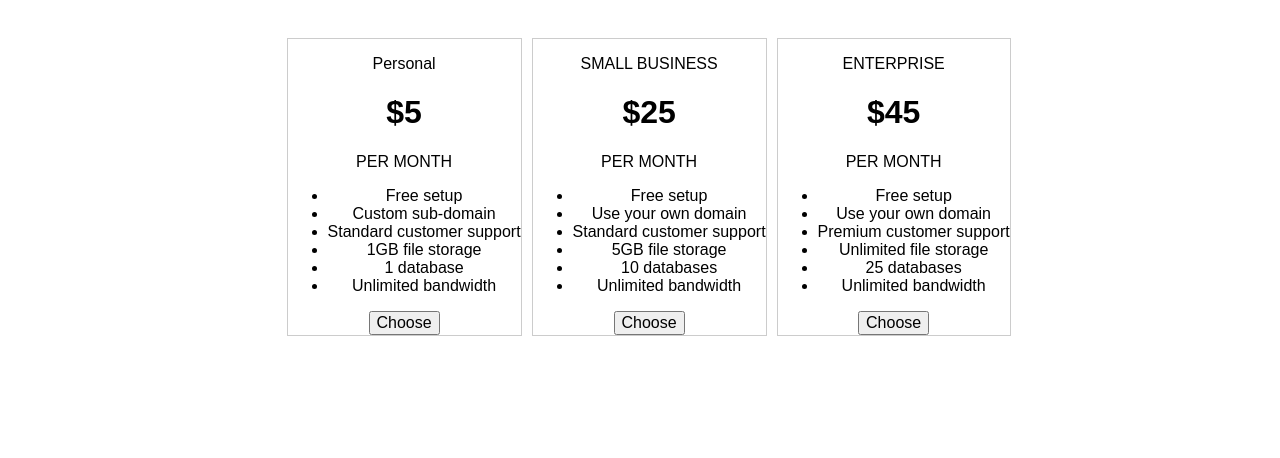
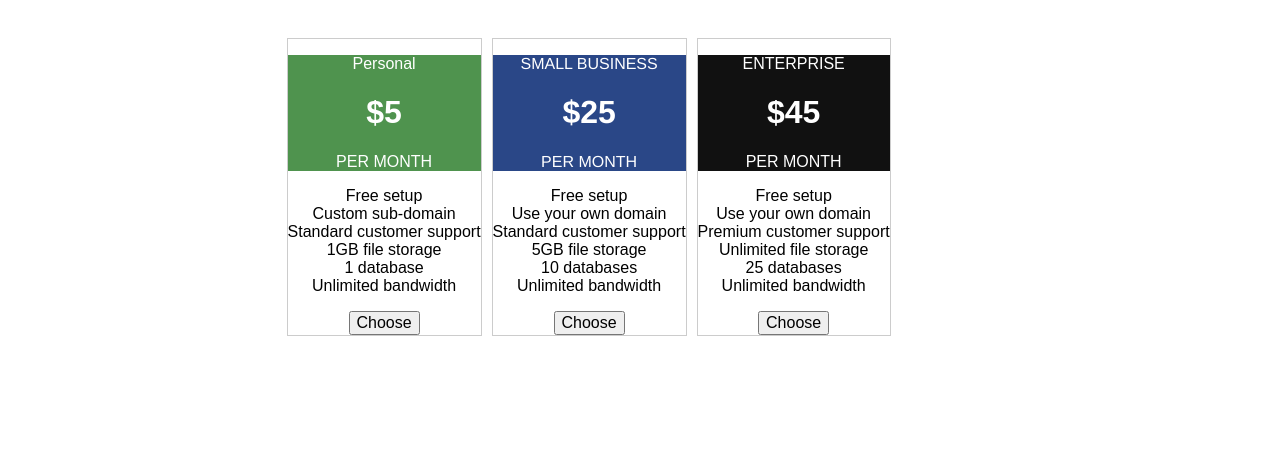
Before and after one commit to jdiboll/normal_static_page, a plain HTML site: page index.html in a window 1280 px wide. Shown: the part 270-728 px from the top of the page. Drawn offline with Linux system fonts and the light colour scheme.

Commit message:
first three boxes
Working on color and alignment.

```diff
--- a/index.html
+++ b/index.html
@@ -18,7 +18,7 @@
 	</div>
 	<div class ="stacks">
 		<div class ="boxes">
-			<div class ="1">
+			<div class ="abe">
 				<p>Personal</p>
 				<h1>$5</h1>
 				<span>PER MONTH</span>
@@ -36,7 +36,7 @@
 			</div>
 		</div>
 		<div class ="boxes">
-			<div class ="2">
+			<div class ="bill">
 				<p>SMALL BUSINESS</p>
 				<h1>$25</h1>
 				<span>PER MONTH</span>
@@ -54,7 +54,7 @@
 			</div>
 		</div>
 		<div class ="boxes">
-			<div class ="3">
+			<div class ="joe">
 				<p>ENTERPRISE</p>
 				<h1>$45</h1>
 				<span>PER MONTH</span>
--- a/main.css
+++ b/main.css
@@ -44,6 +44,32 @@
 	display: inline;
 	text-align: center;
 }
+.list {
+	padding: 0;
+	list-style-type: none;
+}
+.abe {
+	background-color: #4f934e;
+	color: white;
+}
+.abe span {
+	font-weight: lighter;
+}
+.bill {
+	background-color: #2a4787;
+	color: white;
+	font-family: Helvetica;
+}
+.bill span {
+	font-weight: lighter;
+}
+.joe{
+	background-color: #111111;
+	color: white;
+}
+.joe span {
+	font-weight: lighter;
+}
 .prose {
 	clear: both;
 	/*float: left;*/
```
